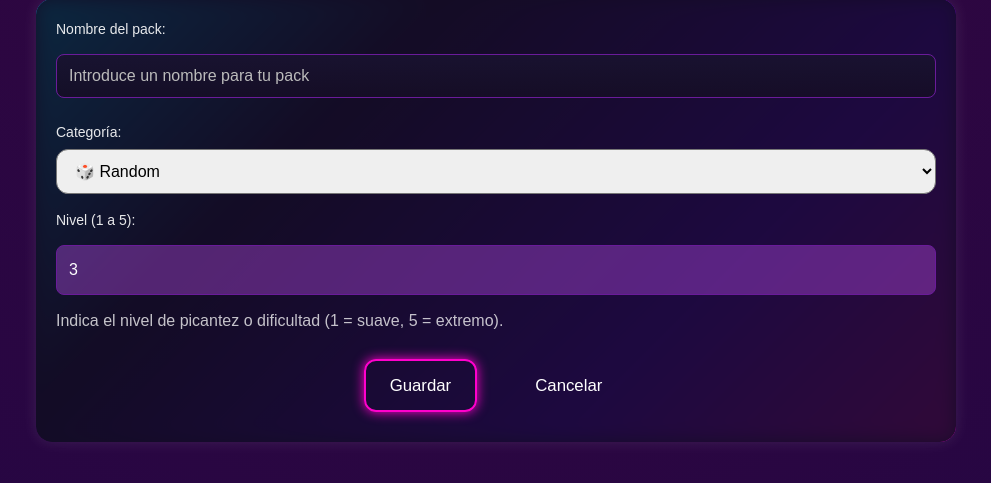
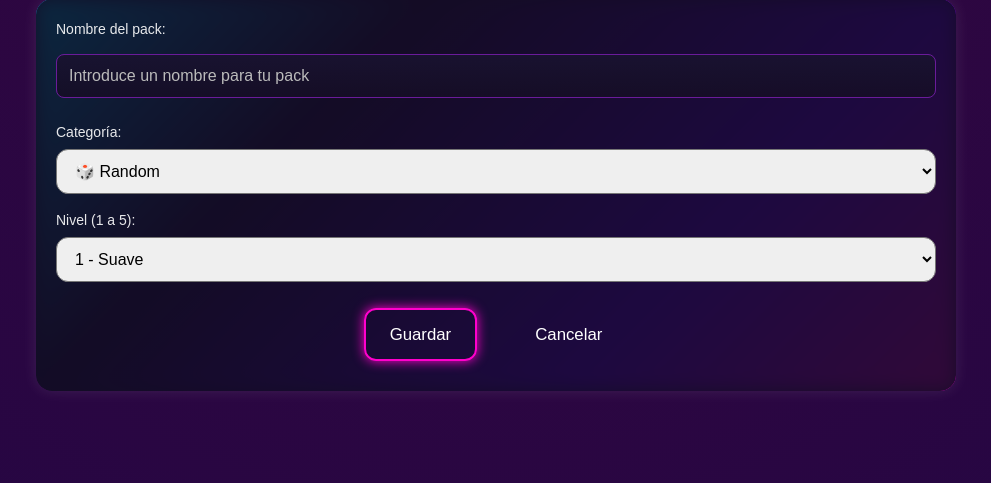
Before and after one commit to jltamayo2018/tfg-verdad-reto, a Django app: page /packs/new/ in a window 1280 px wide. Shown: the part 245-728 px from the top of the page, without its empty margins (144-1135 px from the left). Run offline with Django 5.2, Linux system fonts and the light colour scheme; a user stored in the database is signed in; parts of the project's set-up code (start-up, migrations or seed data) failed here and were passed over.

Commit message:
formulario pack mejorado el campo 'nivel'

```diff
--- a/verdadoreto_app/forms.py
+++ b/verdadoreto_app/forms.py
@@ -3,9 +3,18 @@ from .models import Pack, Action, PackCollaborator
 from django.contrib.auth.models import User
 
 class PackForm(forms.ModelForm):
+    LEVEL_CHOICES = [
+        (1, "1 - Suave"),
+        (2, "2 - Tranquilo"),
+        (3, "3 - Medio"),
+        (4, "4 - Duro"),
+        (5, "5 - Extremo"),
+    ]
+
+    level = forms.ChoiceField(choices=LEVEL_CHOICES)
+
     class Meta:
         model = Pack
-        # añadimos los nuevos campos
         fields = ['name', 'category', 'level']  # el owner se asigna en la vista
         labels = {
             'name': 'Nombre del pack',
@@ -19,11 +28,8 @@ class PackForm(forms.ModelForm):
             'category': forms.Select(attrs={
                 'class': 'select-category',
             }),
-            'level': forms.NumberInput(attrs={
-                'min': 1,
-                'max': 5,
-                'step': 1,
-                'class': 'input-level',
+            'level': forms.Select(attrs={
+                'class': 'select-level',
             }),
         }
         help_texts = {
--- a/verdadoreto_app/templates/pack_form.html
+++ b/verdadoreto_app/templates/pack_form.html
@@ -24,7 +24,7 @@
         <div class="form-row">
           <label for="{{ form.level.id_for_label }}">Nivel (1 a 5):</label>
           {{ form.level }}
-          <div class="muted" style="margin-top:6px;">Indica el nivel de picantez o dificultad (1 = suave, 5 = extremo).</div>
+          <!-- <div class="muted" style="margin-top:6px;">Indica el nivel de picantez o dificultad (1 = suave, 5 = extremo).</div> -->
           {% if form.level.errors %}<div class="field-error">{{ form.level.errors|join:", " }}</div>{% endif %}
         </div>
 
```
Also changed, not shown: README.md.
